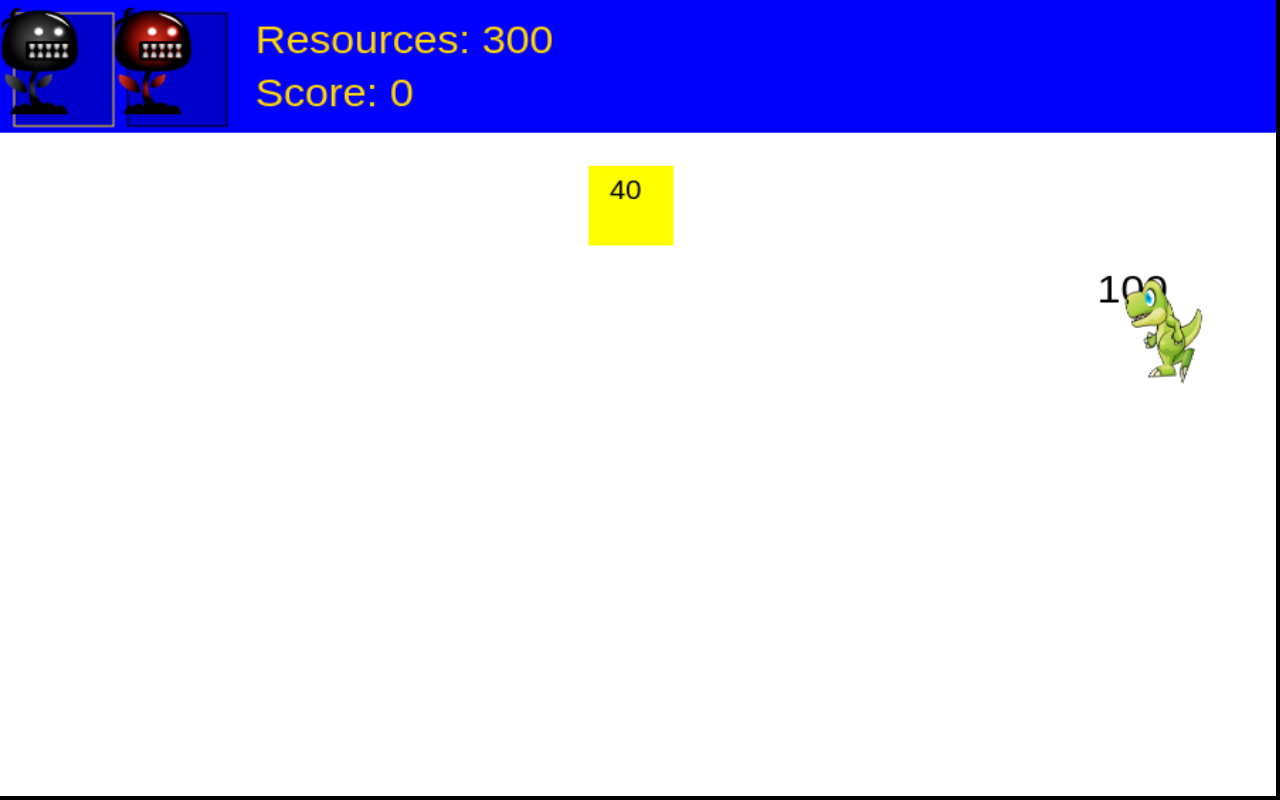
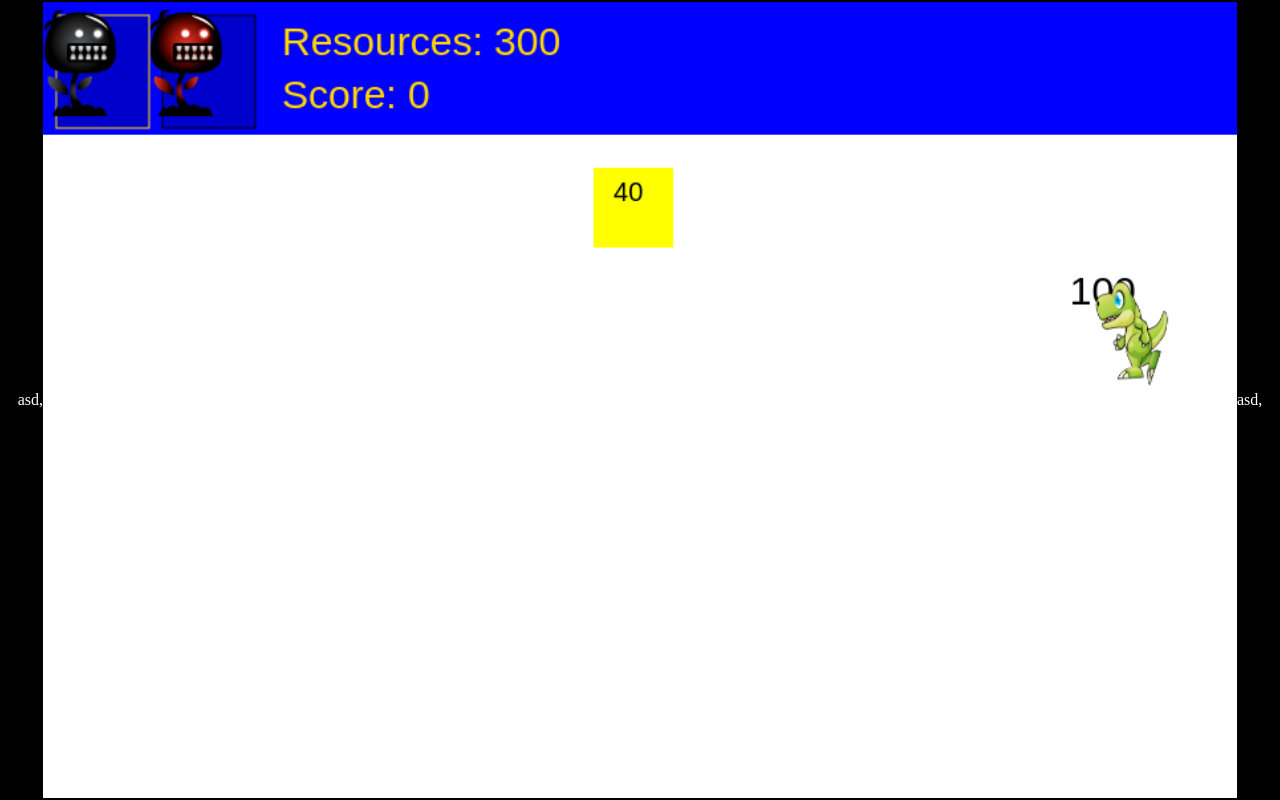
Before and after one commit to oycyc/virolution-invasion, a plain HTML site: page index.html in a window 1280 px wide. Drawn offline with Linux system fonts and the light colour scheme.

Commit message:
spaghetti code makes fixing bugs 10x time consuming

```diff
--- a/css/style.css
+++ b/css/style.css
@@ -1,6 +1,19 @@
+html, body {
+    height: 100%
+}
+
 body {
     background: black;
     margin: 0;
+}
+
+#main {
+    display: grid;
+    height: 100%;
+    justify-content: center;
+    align-items: center;
+    color: white;
+    grid-template-columns: auto auto auto;
 }
 
 #canvas {
@@ -11,4 +24,6 @@ body {
     width: 900px;
     height: 600px;
     background: white;
+    /* justify-self: center;
+    align-self: center; */
 }
--- a/index.html
+++ b/index.html
@@ -9,8 +9,10 @@
         <link rel="stylesheet" href="./css/style.css">
     </head>
     <body>
-        <div>
+        <div id="main">
+            <div>asd,</div>
             <canvas id="canvas"></canvas>
+            <div>asd,</div>
         </div>
         <script src="./js/script.js" async defer></script>
     </body>
--- a/js/script.js
+++ b/js/script.js
@@ -72,6 +72,17 @@ function testing() {
     canvasPosition = canvas.getBoundingClientRect();
     CSS_WIDTH = window.innerWidth - 4;
     CSS_HEIGHT = window.innerHeight - 4;
+
+
+    // game ratio
+    let ratio = 3 / 2;
+
+    if (CSS_WIDTH / ratio > CSS_HEIGHT) {
+        CSS_WIDTH = CSS_HEIGHT * ratio;
+    } else {
+        CSS_HEIGHT = CSS_WIDTH / ratio;
+    }
+
     canvas.style.width = CSS_WIDTH + "px";
     canvas.style.height = CSS_HEIGHT + "px";
 }
@@ -79,6 +90,7 @@ function testing() {
 testing()
 
 canvas.addEventListener("mousemove", function(event) {
+    canvasPosition = canvas.getBoundingClientRect();
     let WIDTH_SIZE_CHANGE = CSS_WIDTH / 900;
     let HEIGHT_SIZE_CHANGE = CSS_HEIGHT / 600;
 
```
